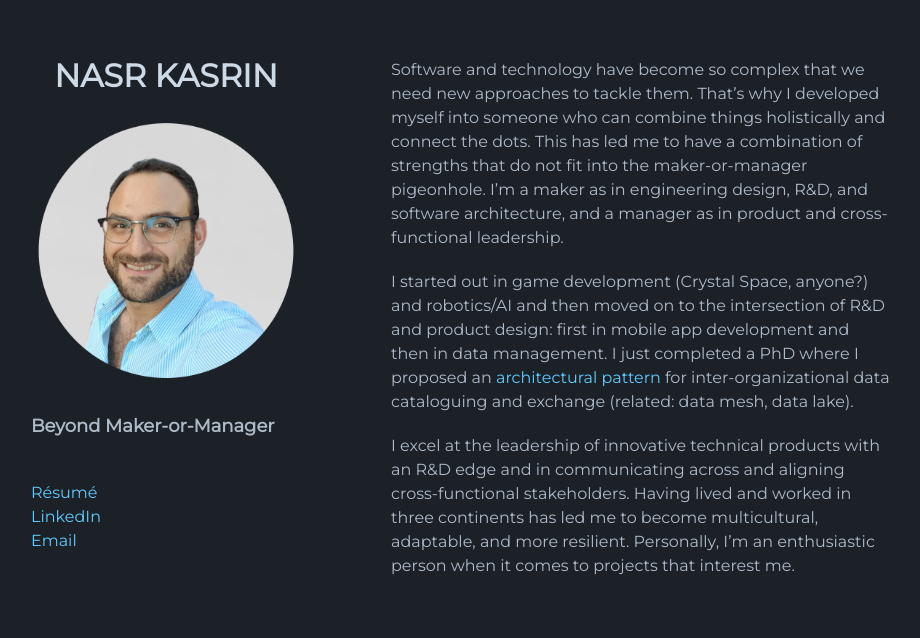
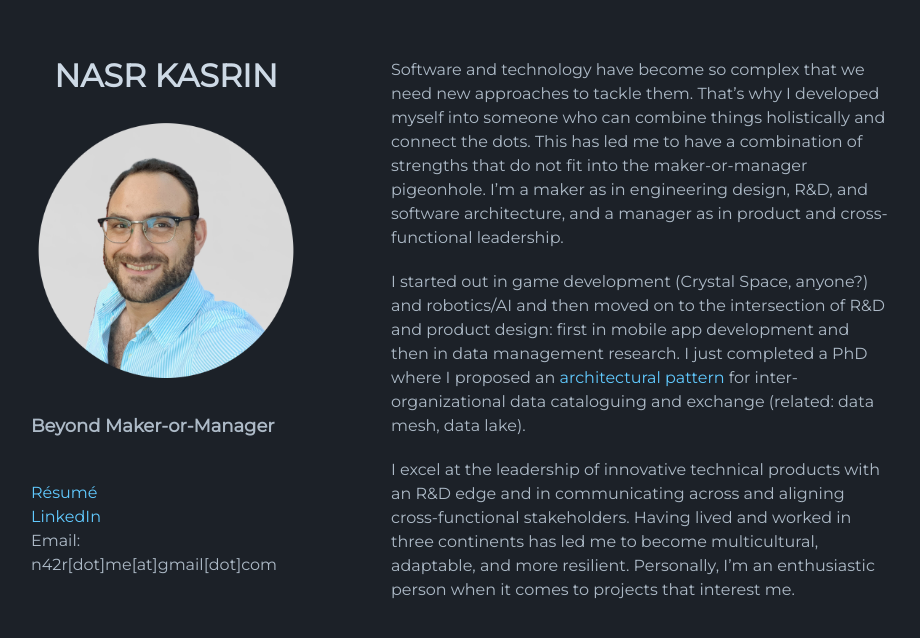
Before and after one commit to n42r/n42r.github.io, a Jekyll site: the page built from index.md, in a window 1280 px wide. Shown: the top 638 px of the page, without its empty margins (179-1099 px from the left). Built offline with Jekyll 4.4.1, drawn with Linux system fonts in a browser that asks for light colours; the repository's description, which GitHub fills in, is left out.

Commit message:
various small updates

```diff
--- a/_config.yml
+++ b/_config.yml
@@ -3,7 +3,7 @@ show_downloads: false
 theme: jekyll-theme-minimal
 title: NASR KASRIN
 roles: Beyond Maker-or-Manager
-email: nk.txpct@aleeas.com
+email: n42r[dot]me[at]gmail[dot]com
 linkedin: nkasrin
 german: index_de
 resume_url: https://raw.githubusercontent.com/n42r/n42r.github.io/main/assets/pdf/kasrin-resume.pdf
--- a/_layouts/default.html
+++ b/_layouts/default.html
@@ -43,7 +43,7 @@
         {% endif %}
 
         {% if site.email %}
-			<a href="mailto:{{site.email}}">Email</a> <br/>
+			Email: {{site.email}}</a <br/>
         {% endif %}
 
 		<br/>
--- a/index.md
+++ b/index.md
@@ -4,6 +4,6 @@ layout: default
 
 Software and technology have become so complex that we need new approaches to tackle them. That's why I developed myself into someone who can combine things holistically and connect the dots. This has led me to have a combination of strengths that do not fit into the maker-or-manager pigeonhole. I'm a maker as in engineering design, R&D, and software architecture, and a manager as in product and cross-functional leadership.
 
-I started out in game development (Crystal Space, anyone?) and robotics/AI and then moved on to the intersection of R&D and product design: first in mobile app development and then in data management. I just completed a PhD where I proposed an [architectural pattern](https://n42r.github.io/phd) for inter-organizational data cataloguing and exchange (related: data mesh, data lake).
+I started out in game development (Crystal Space, anyone?) and robotics/AI and then moved on to the intersection of R&D and product design: first in mobile app development and then in data management research. I just completed a PhD where I proposed an [architectural pattern](https://n42r.github.io/phd) for inter-organizational data cataloguing and exchange (related: data mesh, data lake).
 
 I excel at the leadership of innovative technical products with an R&D edge and in communicating across and aligning cross-functional stakeholders. Having lived and worked in three continents has led me to become multicultural, adaptable, and more resilient. Personally, I'm an enthusiastic person when it comes to projects that interest me.
```
Also changed, not shown: 1 other file.
